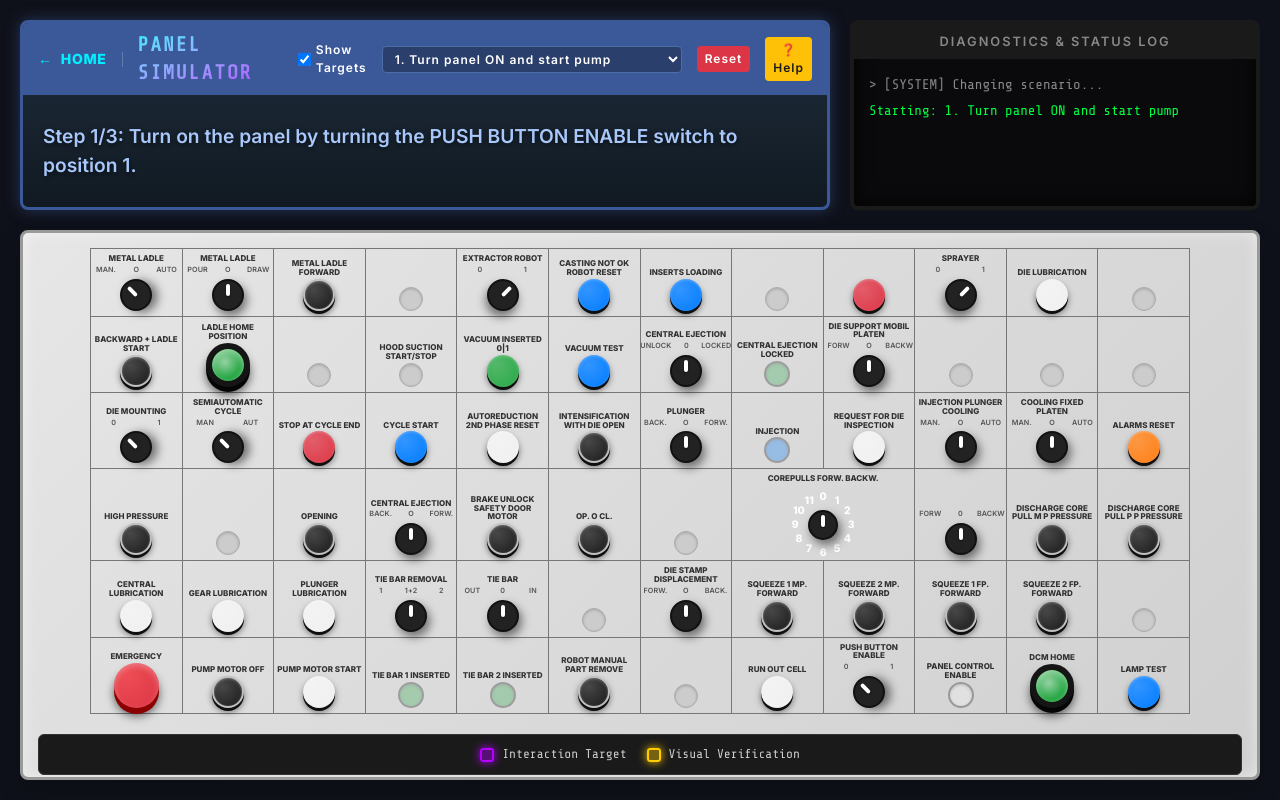
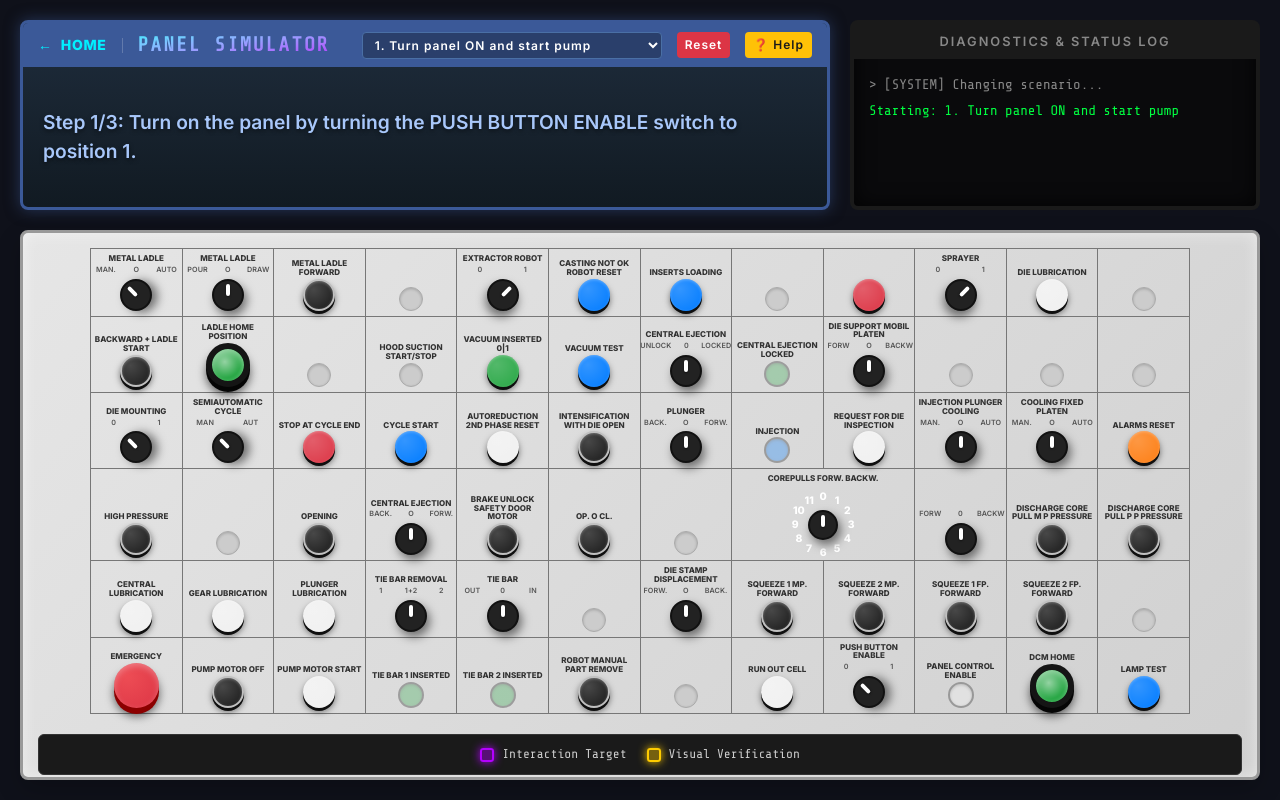
Before and after one commit to eduardomatos66/dcmo, a React (Vite) app: page /panel in a window 1280 px wide. Built offline with nearby package versions, Linux system fonts and the light colour scheme.

Commit message:
Add Toggle to env

```diff
--- a/src/components/machine-parts/InteractiveMap.jsx
+++ b/src/components/machine-parts/InteractiveMap.jsx
@@ -91,6 +91,7 @@ export default function InteractiveMap({
           <h3 className="text-xl font-bold text-white font-['Share_Tech_Mono'] flex items-center gap-2">
             <span className="text-[#ff6400]">📍</span> Location Map
           </h3>
+          {import.meta.env.VITE_SHOW_DEV_TOGGLES === 'true' && (
             <button
               onClick={() => setIsMappingMode(!isMappingMode)}
               className={`px-4 py-2 rounded-lg text-sm font-bold font-['Share_Tech_Mono'] transition-all ${
@@ -101,6 +102,7 @@ export default function InteractiveMap({
             >
               {isMappingMode ? 'Mapping: ON' : 'Mapping: OFF'}
             </button>
+          )}
         </div>
 
         {isMappingMode && (
--- a/src/pages/PanelSimulator.jsx
+++ b/src/pages/PanelSimulator.jsx
@@ -55,9 +55,11 @@ export default function PanelSimulator() {
               <span className="training-title font-['Share_Tech_Mono'] text-lg md:text-xl bg-gradient-to-br from-[var(--neon-blue)] to-[#b400ff] bg-clip-text text-transparent tracking-widest uppercase m-0 font-bold">PANEL SIMULATOR</span>
             </div>
             <div className="training-controls">
-              <label className="highlight-toggle">
-                <input type="checkbox" id="highlight-targets-cb" defaultChecked /> Show Targets
-              </label>
+              {import.meta.env.VITE_SHOW_DEV_TOGGLES === 'true' && (
+                <label className="highlight-toggle">
+                  <input type="checkbox" id="highlight-targets-cb" defaultChecked /> Show Targets
+                </label>
+              )}
               <select id="scenario-selector" className="scenario-selector"></select>
               <button id="reset-scenario-btn" className="reset-btn">Reset</button>
               <button id="tutorial-btn" className="tutorial-btn" title="How to use the simulator">❓ Help</button>
--- a/src/pages/TrimSimulator.jsx
+++ b/src/pages/TrimSimulator.jsx
@@ -72,6 +72,7 @@ export default function TrimSimulator() {
               )}
             </div>
 
+            {import.meta.env.VITE_SHOW_DEV_TOGGLES === 'true' && (
               <div className="flex gap-2 w-full sm:w-auto shrink-0">
                 <button
                   onClick={toggleDoor}
@@ -92,6 +93,7 @@ export default function TrimSimulator() {
                   Block Light Curtain
                 </button>
               </div>
+            )}
           </div>
 
           <div className="w-full relative h-[45vh] xl:flex-1 xl:min-h-0 rounded-xl overflow-hidden border border-gray-700">
```
Lines whose indentation alone changed are shown as unchanged.
